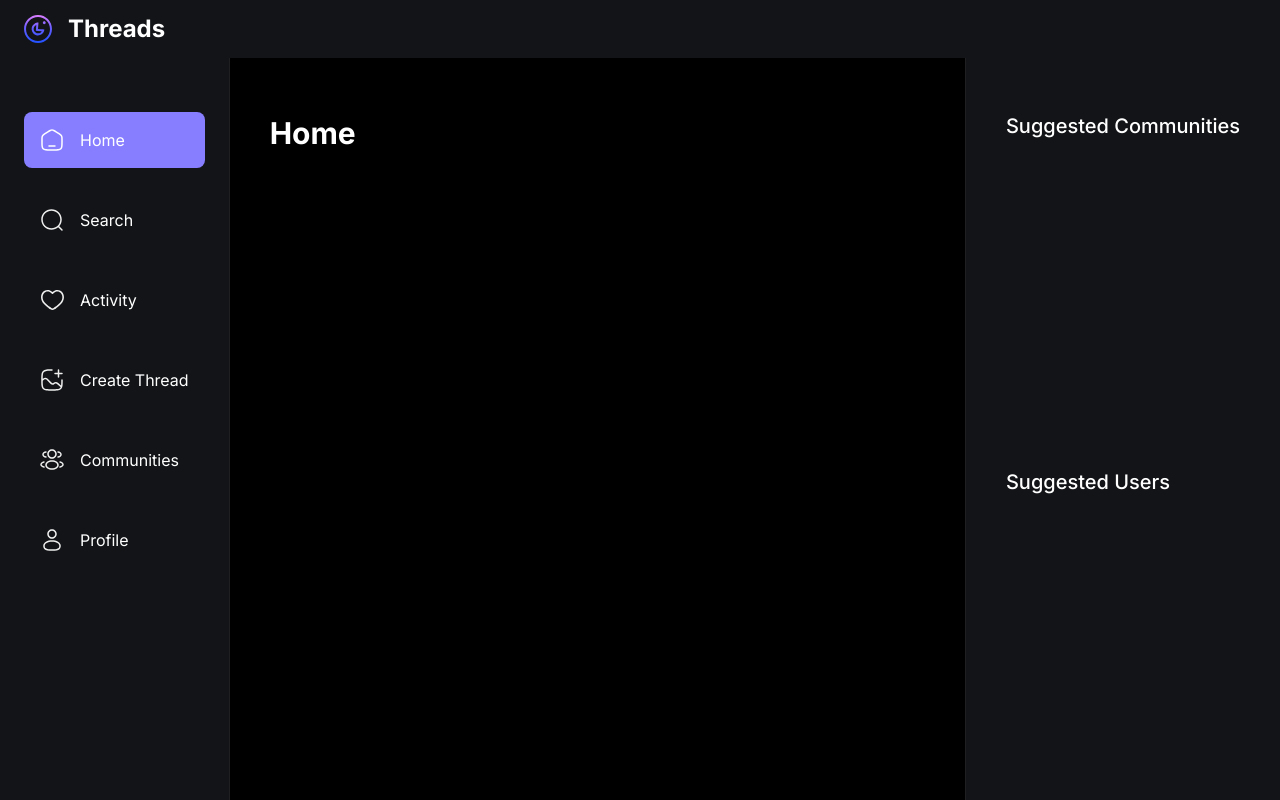
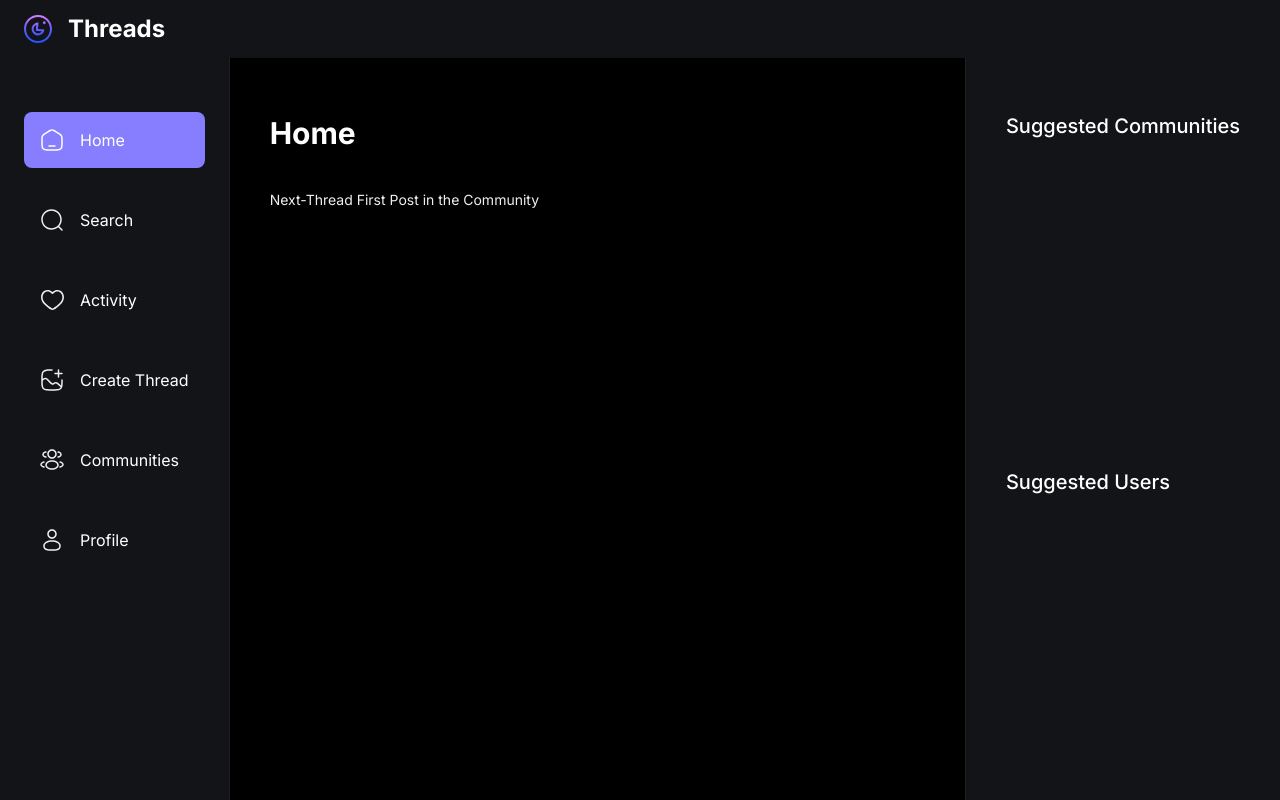
Before and after one commit to mingmoth/next-thread, a Next.js app: page / in a window 1280 px wide. Built offline with nearby package versions, Linux system fonts and the light colour scheme; no server answers.

Commit message:
feat: add ThreadCard in Home page

```diff
--- a/app/(root)/page.tsx
+++ b/app/(root)/page.tsx
@@ -1,13 +1,19 @@
 import { fetchThreads } from "@/lib/actions/thread.actions";
+// components
+import ThreadCard from "@/components/cards/ThreadCard";
 
 export default async function Home() {
   const result = {
     threads: [
       {
         id: '1',
-        text: 'Thread 1',
+        text: 'Next-Thread First Post in the Community',
         parentId: 'parent1',
-        author: 'user1',
+        author: {
+          id: 'user1',
+          name: 'User 1',
+          image: 'https://i.pravatar.cc/300',
+        },
         createdAt: new Date(),
         children: [
           {
@@ -25,15 +31,17 @@
             createdAt: new Date(),
           },
         ],
-        community: 'community1',
+        community: null,
       },
     ],
     hasNext: false
   }
+
   // const result = await fetchThreads({
   //   page: 1,
   //   total: 30,
   // })
+
   return (
     <>
       <h1 className="head-text text-left">Home</h1>
@@ -42,7 +50,7 @@
           ? <p className="no-result">No Threads Found</p>
           : <>
             { result.threads?.map((thread) => (
-              <p
+              <ThreadCard
                 key={thread.id}
                 id={thread.id}
                 author={thread.author}
@@ -50,10 +58,9 @@
                 community={thread.community}
                 content={thread.text}
                 createdAt={thread.createdAt}
+                currentUserId="user1"
                 parentId={thread.parentId}
-              >
-                Threads
-              </p>
+              />
             ))
             }</>
         }
```
